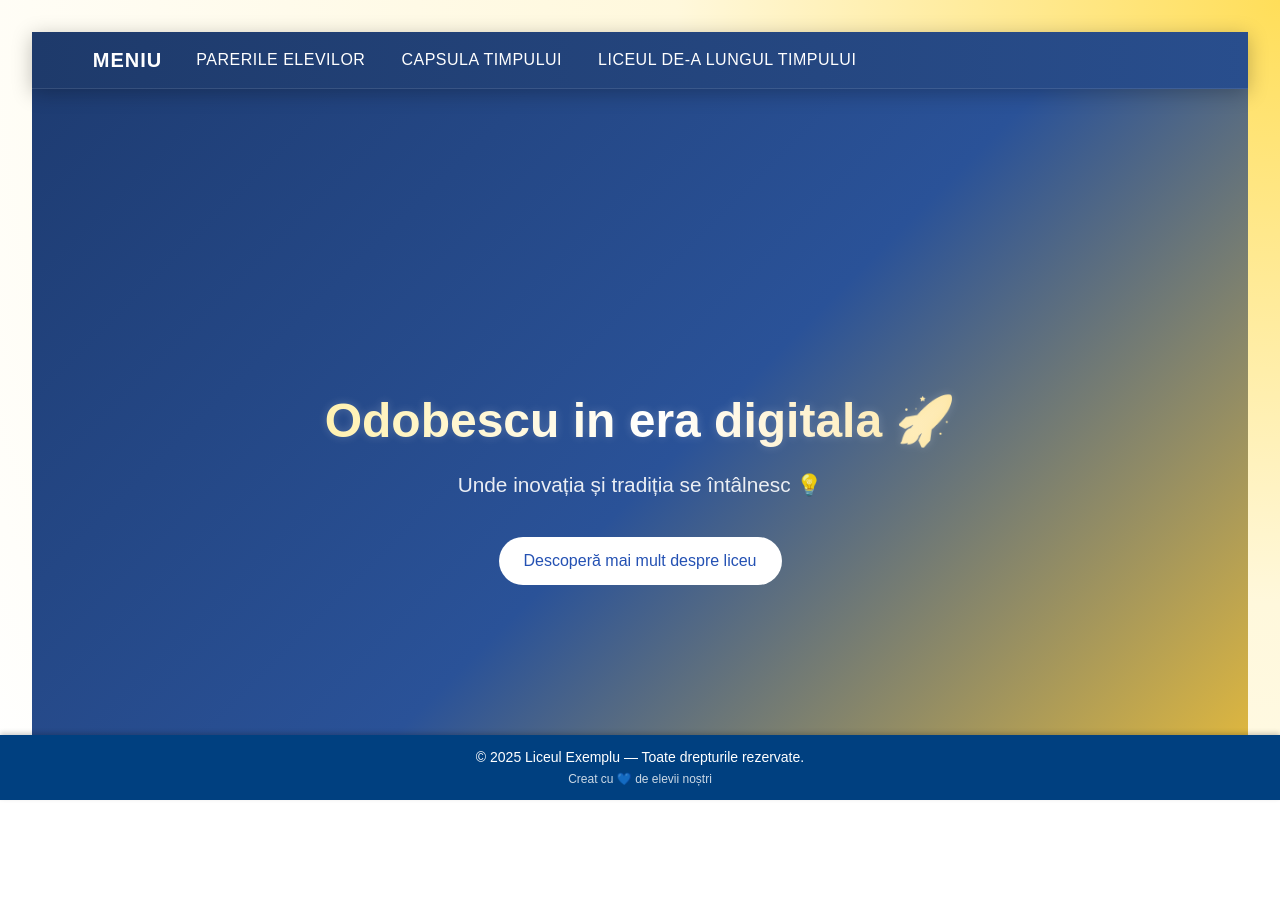
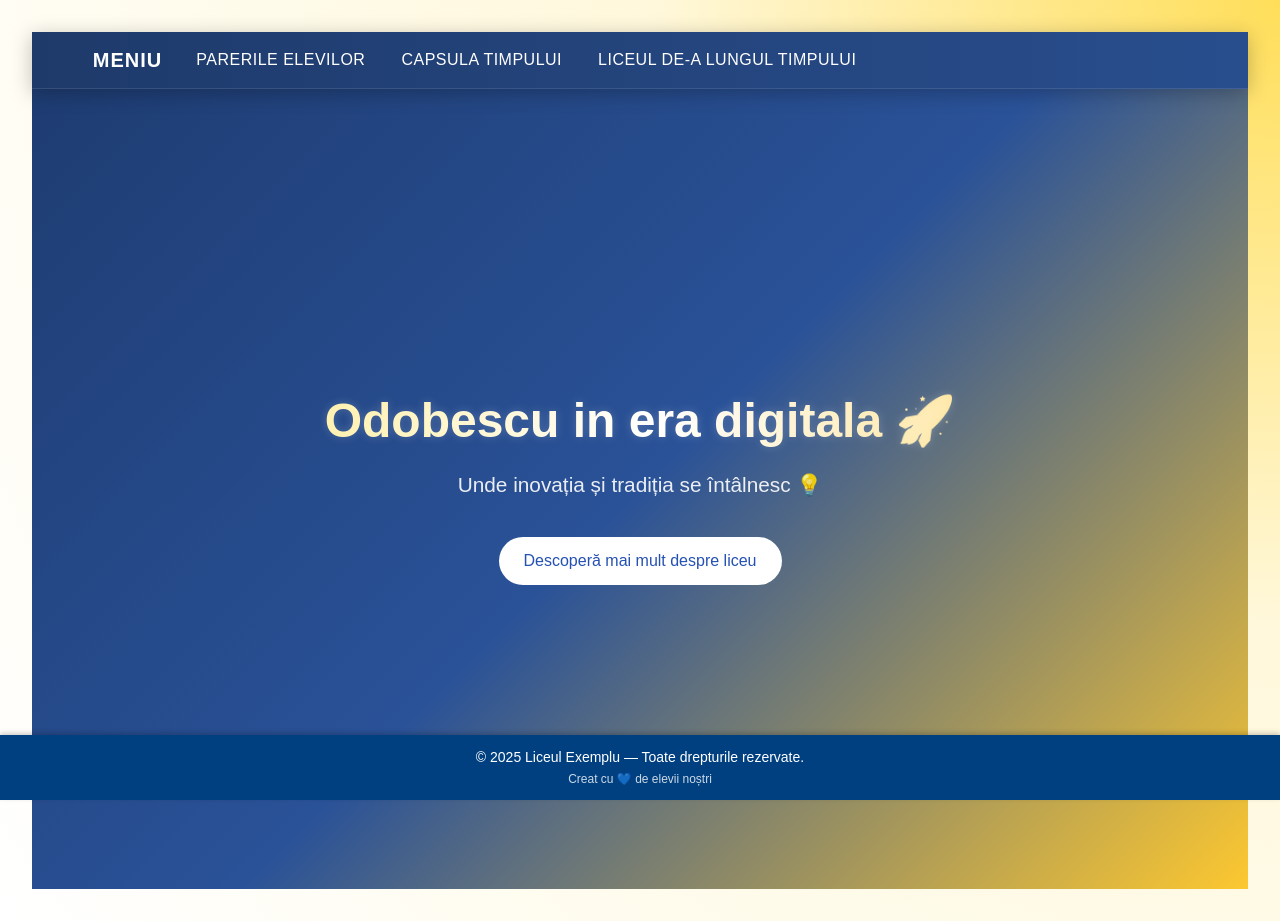
Before and after one commit to FaneSpoitoru/odobescu-in-viitor, a React (Vite) app: page / in a window 1280 px wide. Before the commit the page ends 800 px from the top, so only its background shows below. Built offline with nearby package versions, Linux system fonts and the light colour scheme; no server answers.

Commit message:
ce e asta

```diff
--- a/src/App.jsx
+++ b/src/App.jsx
@@ -3,7 +3,6 @@ import WelcomePage from './pages/welcome_page';
 import CapsulaTimpului from './pages/capsula_timpului';
 import Pareri from './pages/pareri';
 import Comentarii from './componente/Comentarii';
-import "./App.css";
 
 function App() {
   return (
--- a/src/componente/formular.jsx
+++ b/src/componente/formular.jsx
@@ -1,5 +1,5 @@
 import React from "react";
-import { db2, storage2 } from "../folos/firebase.js";
+//import { db2, storage2 } from "../folos/firebase.js";
 import { collection, addDoc } from "firebase/firestore";
 import { ref, uploadBytes, getDownloadURL } from "firebase/storage"; // 👈
 
--- a/src/components_css/welcomeComp.css
+++ b/src/components_css/welcomeComp.css
@@ -5,7 +5,7 @@
   justify-content: center;
   align-items: center;
   background: linear-gradient(135deg, #1E3C72, #2A5298, #FDC830);
-  color: white;
+  color: rgb(255, 255, 255);
   text-align: center;
   font-family: 'Poppins', sans-serif;
   gap: 20px;
--- a/src/index.css
+++ b/src/index.css
@@ -1,5 +1,67 @@
-html, body, #root {
-  height: 100%;
+/* Root ocupă tot ecranul și fundalul se continuă în jos */
+
+#root {
+  min-height: 100vh; /* ocupă înălțimea completă a ecranului */
+  width: 100%;
   margin: 0;
-  padding: 0;
+  padding: 2rem;
+  text-align: center;
+  background: radial-gradient(circle at top right, #ffde59 0%, #fff8dc 40%, #ffffff 100%);
+  background-attachment: fixed; /* păstrează efectul continuu la scroll */
+  background-repeat: no-repeat;
+  background-size: cover;
+  overflow-x: hidden;
+  font-family: "Poppins", sans-serif;
 }
+
+/* LOGO */
+.logo {
+  height: 6em;
+  padding: 1.5em;
+  will-change: filter;
+  transition: filter 300ms;
+}
+
+.logo:hover {
+  filter: drop-shadow(0 0 2em #646cffaa);
+}
+
+.logo.react:hover {
+  filter: drop-shadow(0 0 2em #61dafbaa);
+}
+
+/* ANIMAȚIE LOGO */
+@keyframes logo-spin {
+  from {
+    transform: rotate(0deg);
+  }
+  to {
+    transform: rotate(360deg);
+  }
+}
+
+@media (prefers-reduced-motion: no-preference) {
+  a:nth-of-type(2) .logo {
+    animation: logo-spin infinite 20s linear;
+  }
+}
+
+/* CARD */
+.card {
+  padding: 2em;
+  background: rgba(255, 255, 255, 0.75);
+  border-radius: 15px;
+  box-shadow: 0 8px 20px rgba(0, 0, 0, 0.1);
+  margin-bottom: 2rem;
+}
+
+/* TEXT */
+.read-the-docs {
+  color: #888;
+}
+
+/* OPCIONAL: adaugă o mică umbră sus și jos */
+body {
+  margin: 0;
+  background: linear-gradient(to bottom, #fffbe7, #ffffff);
+}
```
Also changed, not shown: src/folos/firebase.js (added).
